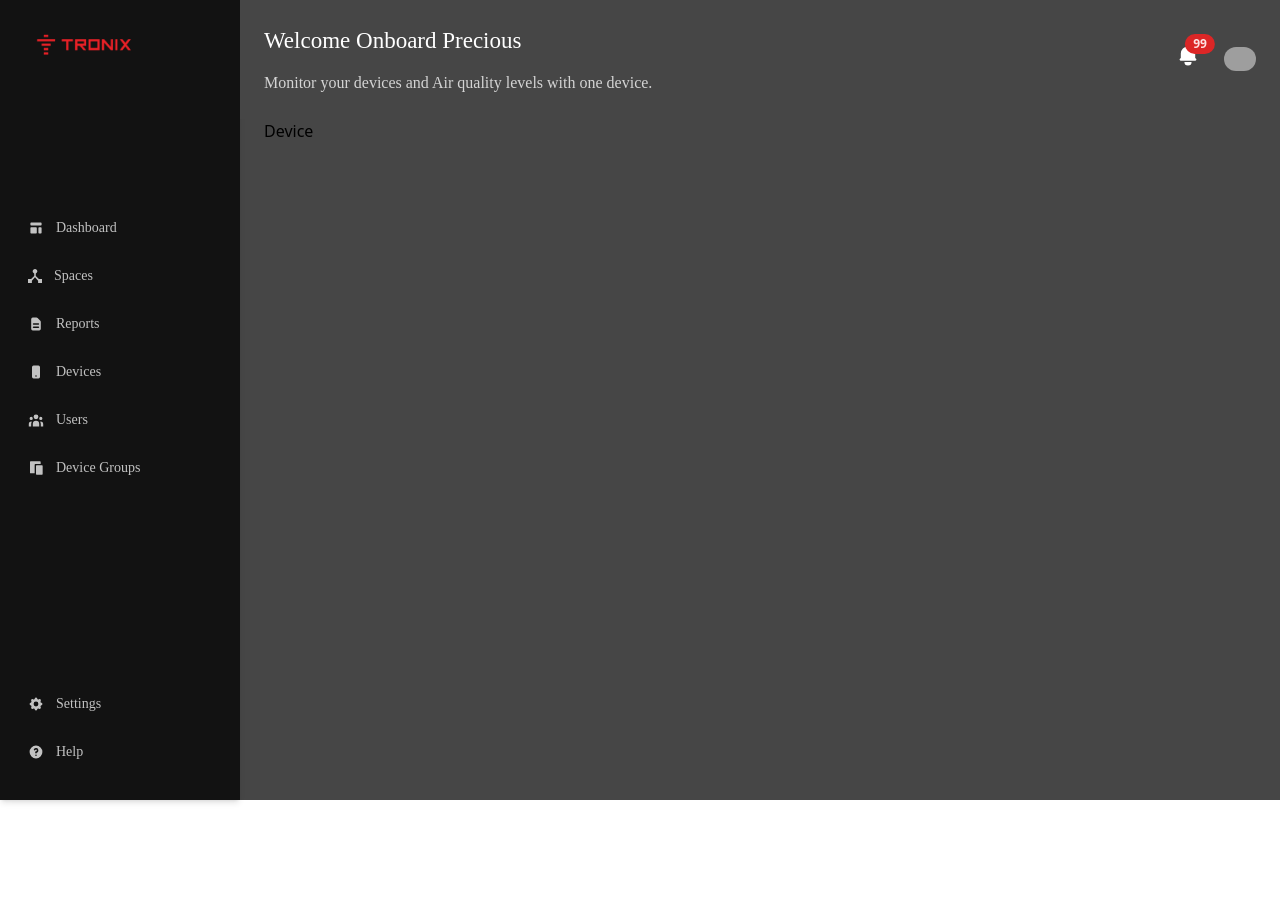
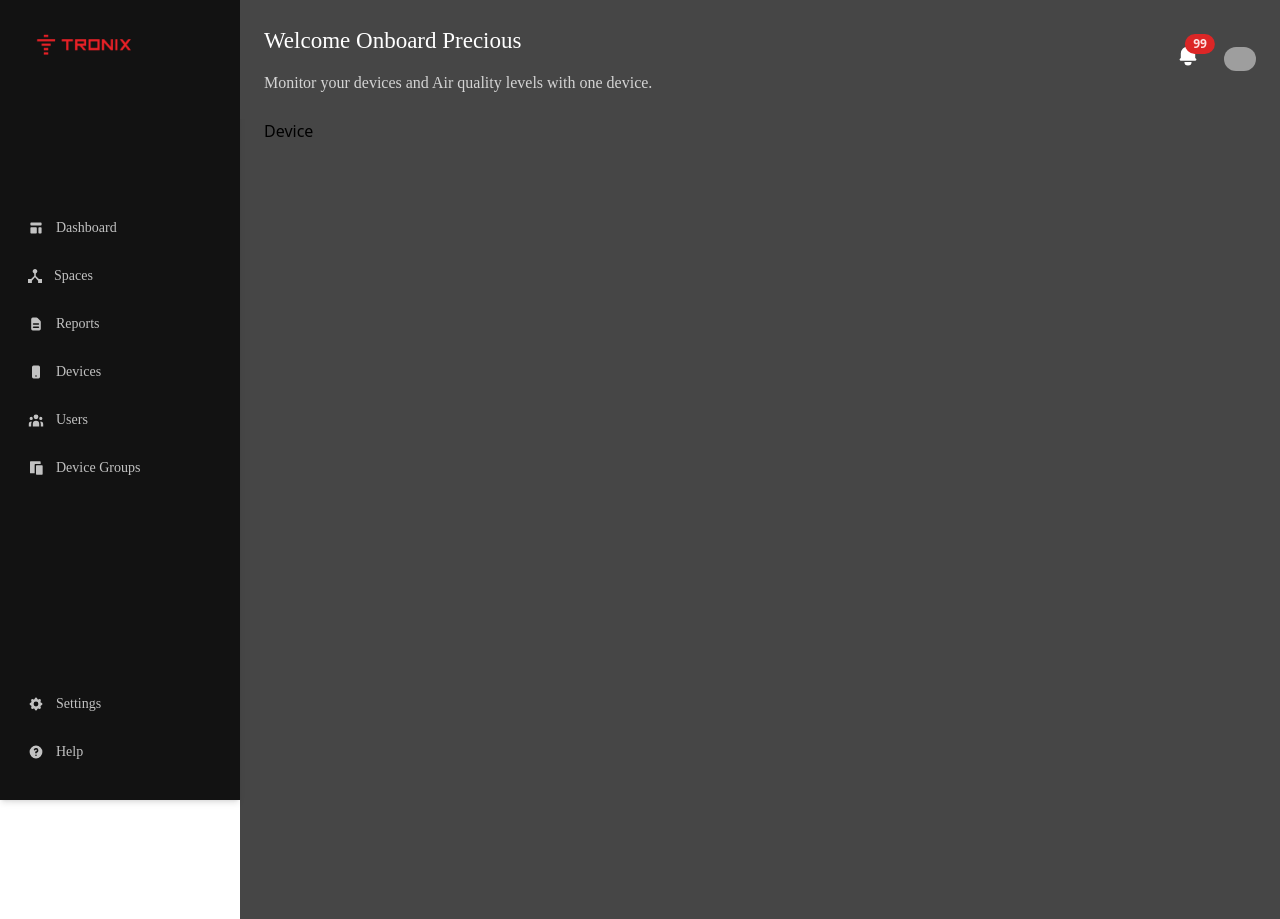
Before and after one commit to tronixafrica/tronix, a React (Create React App) app: page /devices in a window 1280 px wide. Before the commit the page ends 800 px from the top, so only its background shows below. Built offline with nearby package versions, Linux system fonts and the light colour scheme; grey boxes are pictures that could not be loaded; what tw-elements would draw is missing.

Commit message:
revert the changes to default layout height

```diff
--- a/src/layouts/Main.js
+++ b/src/layouts/Main.js
@@ -16,7 +16,7 @@ const Main = () => {
                 {/* end header */}
 
                 {/* start page route content */}
-                <div className="bg-backgroundGrey px-6">
+                <div className="h-full bg-backgroundGrey px-6">
                     <Outlet />
                 </div>
                 {/* end page route content */}
--- a/src/pages/Device.js
+++ b/src/pages/Device.js
@@ -1,6 +1,9 @@
 const Device = () => {
     return (
-        <div>Device</div>
+        <div>
+            <div>Device</div>
+
+        </div>
     );
 }
 
```
